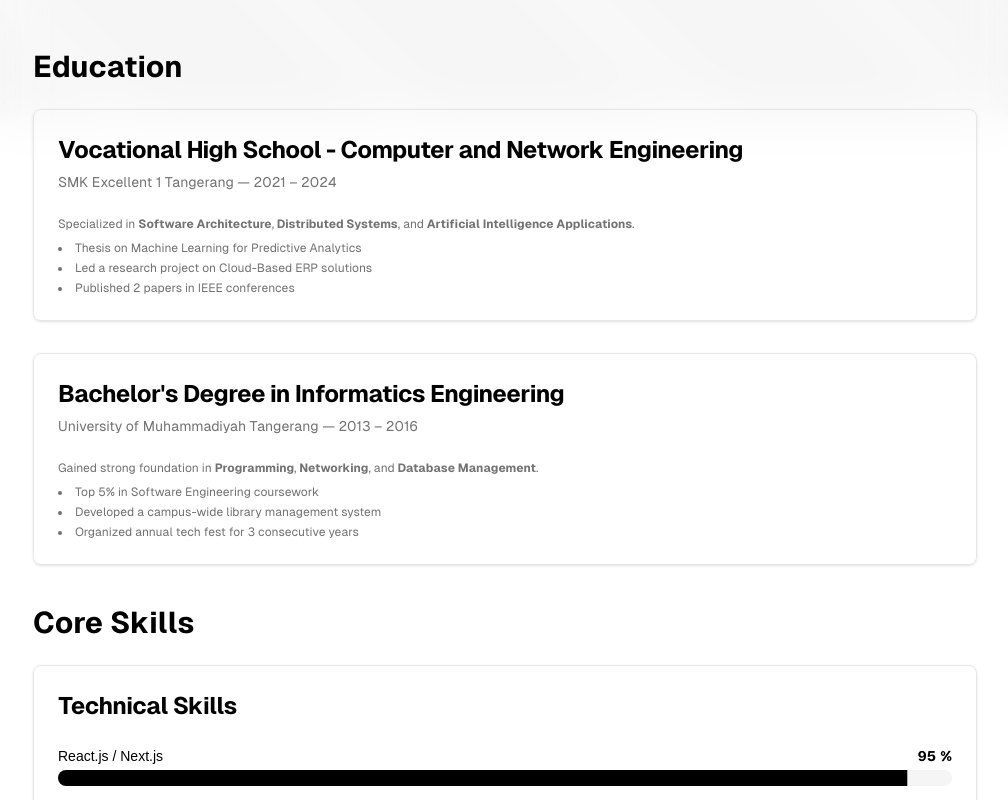
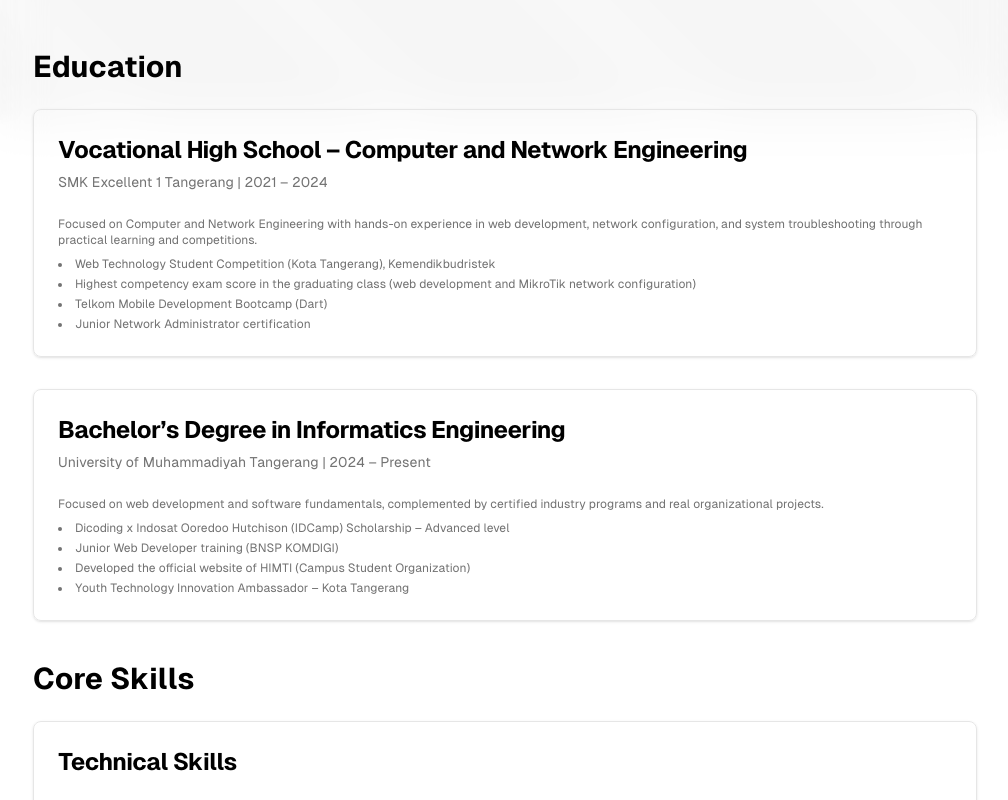
Before and after one commit to RifkiFrds/my-portofolio, a React (Vite) app: page / in a window 1280 px wide. Shown: the part 680-1480 px from the top of the page, without its empty margins (135-1143 px from the left). Built offline with nearby package versions, Linux system fonts and the light colour scheme; a web font is replaced by a local one.

Commit message:
feat Education page

```diff
--- a/src/components/EducationSection/EducationSection.tsx
+++ b/src/components/EducationSection/EducationSection.tsx
@@ -12,7 +12,6 @@ export const EducationSection = () => {
       transition={{ duration: 0.8, ease: "easeOut" }}
       viewport={{ once: true, amount: 0.2 }}
     >
-      {/* Education */}
       <div>
         <motion.h3
           className="text-3xl font-bold mb-6"
@@ -25,49 +24,69 @@ export const EducationSection = () => {
         </motion.h3>
 
         <motion.div
-          className="grid grid-cols-1 md:grid-cols-1 gap-8"
+          className="grid grid-cols-1 gap-8"
           initial={{ opacity: 0, y: 20 }}
           whileInView={{ opacity: 1, y: 0 }}
           transition={{ duration: 0.6, ease: "easeOut" }}
           viewport={{ once: true }}
         >
+          {/* SMK */}
           <Card>
             <CardHeader>
-              <CardTitle>Vocational High School - Computer and Network Engineering</CardTitle>
+              <CardTitle>
+                Vocational High School – Computer and Network Engineering
+              </CardTitle>
               <p className="text-sm text-muted-foreground">
-                 SMK Excellent 1 Tangerang — 2021 – 2024
+                SMK Excellent 1 Tangerang | 2021 – 2024
               </p>
             </CardHeader>
             <CardContent className="text-xs text-muted-foreground space-y-2">
               <p>
-                Specialized in <strong>Software Architecture</strong>,
-                <strong> Distributed Systems</strong>, and
-                <strong> Artificial Intelligence Applications</strong>.
+                Focused on Computer and Network Engineering with hands-on
+                experience in web development, network configuration, and system
+                troubleshooting through practical learning and competitions.
               </p>
               <ul className="list-disc list-inside space-y-1">
-                <li>Thesis on Machine Learning for Predictive Analytics</li>
-                <li>Led a research project on Cloud-Based ERP solutions</li>
-                <li>Published 2 papers in IEEE conferences</li>
+                <li>
+                  Web Technology Student Competition (Kota Tangerang),
+                  Kemendikbudristek
+                </li>
+                <li>
+                  Highest competency exam score in the graduating class
+                  (web development and MikroTik network configuration)
+                </li>
+                <li>Telkom Mobile Development Bootcamp (Dart)</li>
+                <li>Junior Network Administrator certification</li>
               </ul>
             </CardContent>
           </Card>
+
+          {/* University */}
           <Card>
             <CardHeader>
-              <CardTitle>Bachelor's Degree in Informatics Engineering</CardTitle>
+              <CardTitle>Bachelor’s Degree in Informatics Engineering</CardTitle>
               <p className="text-sm text-muted-foreground">
-                University of Muhammadiyah Tangerang — 2013 – 2016
+                University of Muhammadiyah Tangerang | 2024 – Present
               </p>
             </CardHeader>
             <CardContent className="text-xs text-muted-foreground space-y-2">
               <p>
-                Gained strong foundation in <strong>Programming</strong>,
-                <strong> Networking</strong>, and
-                <strong> Database Management</strong>.
+                Focused on web development and software fundamentals, complemented
+                by certified industry programs and real organizational projects.
               </p>
               <ul className="list-disc list-inside space-y-1">
-                <li>Top 5% in Software Engineering coursework</li>
-                <li>Developed a campus-wide library management system</li>
-                <li>Organized annual tech fest for 3 consecutive years</li>
+                <li>
+                  Dicoding x Indosat Ooredoo Hutchison (IDCamp) Scholarship –
+                  Advanced level
+                </li>
+                <li>Junior Web Developer training (BNSP KOMDIGI)</li>
+                <li>
+                  Developed the official website of HIMTI (Campus Student
+                  Organization)
+                </li>
+                <li>
+                  Youth Technology Innovation Ambassador – Kota Tangerang
+                </li>
               </ul>
             </CardContent>
           </Card>
```
